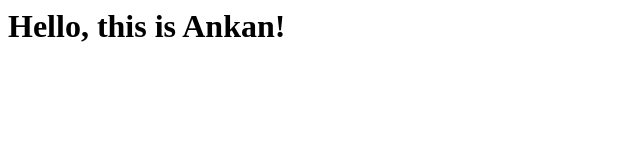
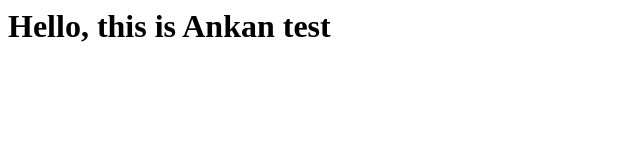
Before and after one commit to ankan-devops/ebtest, a plain HTML site: page index.html in a window 1280 px wide. Shown: the whole page, without its empty margins (0-640 px from the left). Drawn offline with Linux system fonts and the light colour scheme.

Commit message:
Update index.html

```diff
--- a/index.html
+++ b/index.html
@@ -1 +1 @@
-<h1>Hello, this is Ankan!</h1>
+<h1>Hello, this is Ankan test</h1>
```
